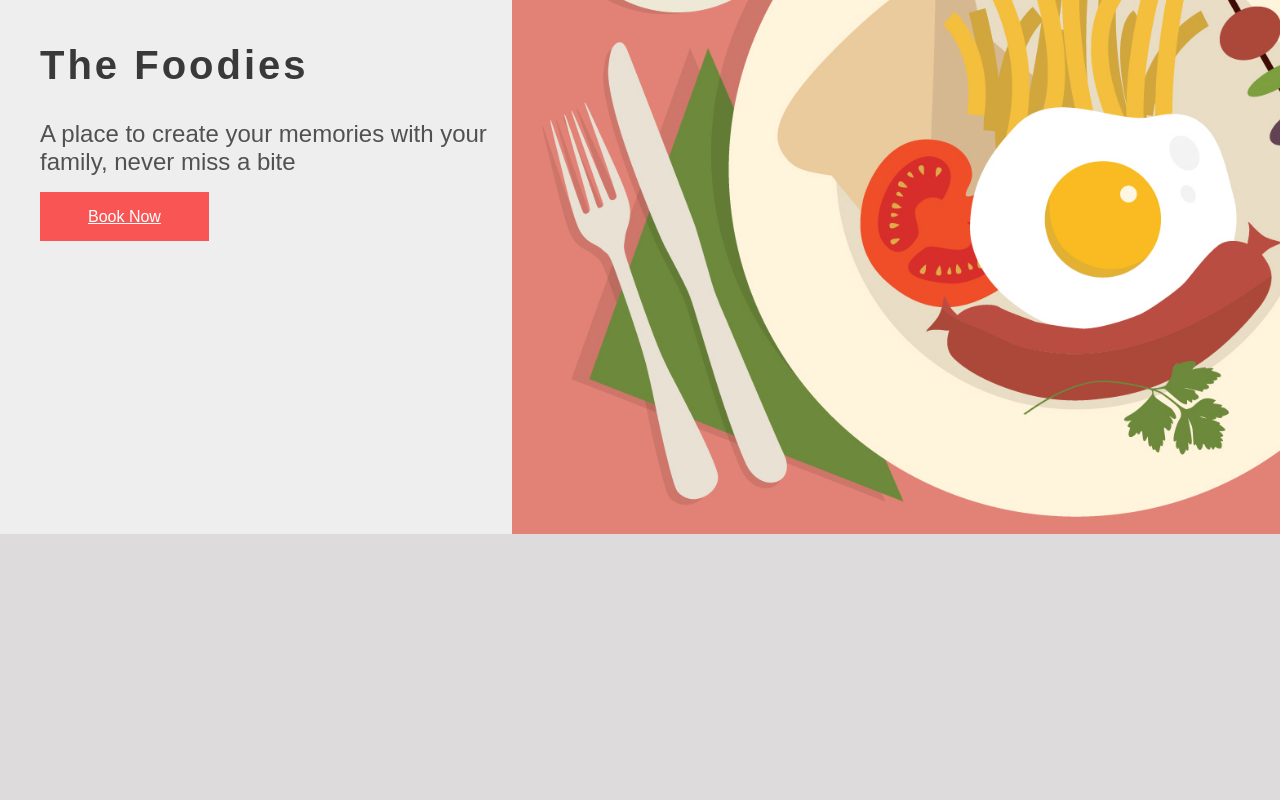
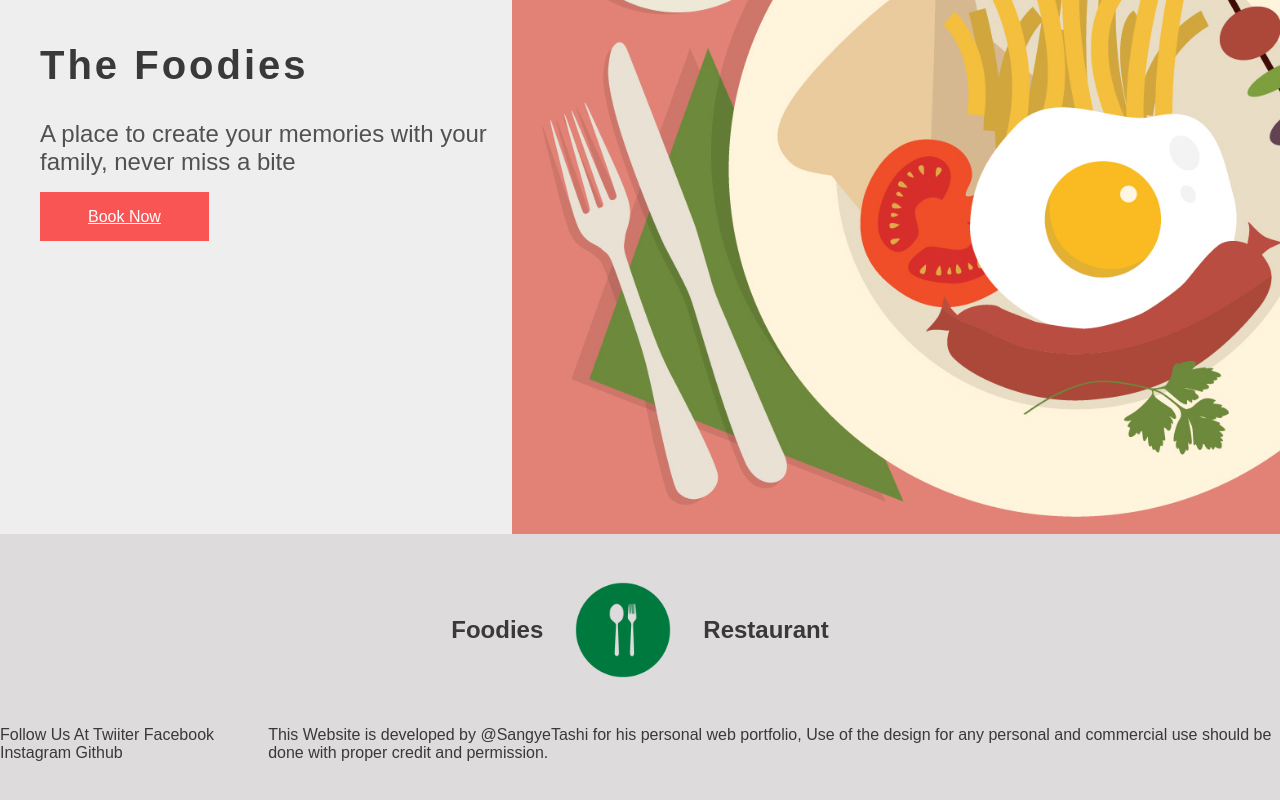
Before and after one commit to SangyeTashi/SangyeTashi.github.io, a plain HTML site: page index.html in a window 1280 px wide. Shown: the part 394-1194 px from the top of the page. Before the commit the page ends 976 px from the top, so only its background shows below. Drawn offline with Linux system fonts and the light colour scheme.

Commit message:
fixed animation bug,first footer added

```diff
--- a/index.html
+++ b/index.html
@@ -52,5 +52,29 @@
       </div>
       <div class="illustration"></div>
     </main>
+
+    <footer class="footer">
+      <picture class="footer__logo-box">
+        <h2 class="">Foodies</h2>
+        <img src="./img/logo-1.png" class="footer__logo" alt="food-logo" />
+        <h2>Restaurant</h2>
+      </picture>
+      <div class="footer__main">
+        <div class="footer__left">
+          <span>Follow Us At </span>
+          <span>Twiiter</span>
+          <span>Facebook</span>
+          <span>Instagram</span>
+          <span>Github</span>
+        </div>
+        <div class="footer__right">
+          <span>
+            This Website is developed by @SangyeTashi for his personal web
+            portfolio, Use of the design for any personal and commercial use
+            should be done with proper credit and permission.
+          </span>
+        </div>
+      </div>
+    </footer>
   </body>
 </html>
--- a/style.css
+++ b/style.css
@@ -115,7 +115,6 @@ body {
   visibility: hidden;
   height: 100%;
   width: 100%;
-  backface-visibility: hidden;
   z-index: 10;
   position: fixed;
   top: 0;
@@ -134,8 +133,7 @@ body {
     border-radius: 4px;
     position: relative; }
   .popup:target {
-    visibility: visible;
-    opacity: 1; }
+    visibility: visible; }
 
 .btn--close {
   position: absolute;
@@ -159,7 +157,7 @@ body {
   .card-child {
     height: 100%;
     width: 100%;
-    transition: all 0.8s; }
+    transition: transform 0.8s; }
   .card:hover .card-child {
     transform: scale(1.2);
     filter: blur(1px) brightness(0.7);
@@ -197,3 +195,17 @@ body {
 .bg-3 {
   background-image: url(./img/pancakes-2291908_1920.jpg);
   background-size: cover; }
+
+.footer {
+  display: flex;
+  flex-flow: column; }
+  .footer__logo-box {
+    display: flex;
+    margin: 3rem auto 0;
+    align-items: center; }
+  .footer__logo {
+    width: 6rem;
+    margin: 0 2rem; }
+  .footer__main {
+    display: flex;
+    margin-top: 3rem; }
```
